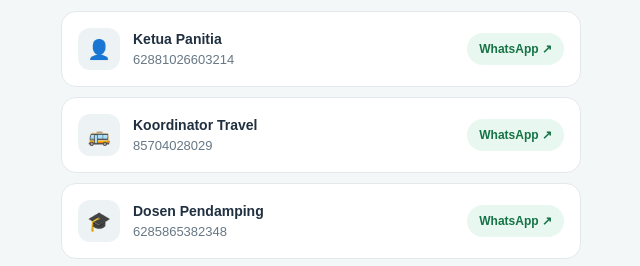
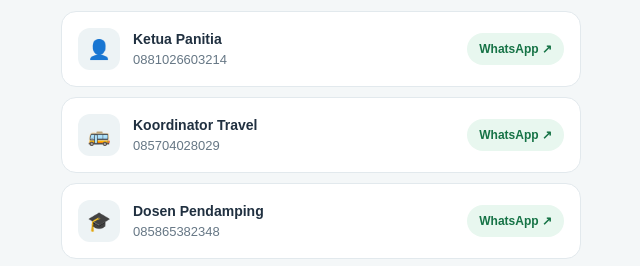
Before and after one commit to megawantyputri/kontak-darurat-pls-unesa, a plain HTML site: page index.html in a window 1280 px wide. Shown: the part 257-523 px from the top of the page, 319-959 px from the left. Drawn offline with Linux system fonts and the light colour scheme.

Commit message:
Update index.html

```diff
--- a/index.html
+++ b/index.html
@@ -54,7 +54,7 @@
     <div class="avatar" aria-hidden="true">👤</div>
     <div class="details">
       <p class="role">Ketua Panitia</p>
-      <p class="number">62881026603214</p>
+      <p class="number">0881026603214</p>
     </div>
     <a class="wa" href="https://wa.me/62881026603214" target="_blank" rel="noopener">WhatsApp ↗</a>
   </section>
@@ -63,7 +63,7 @@
     <div class="avatar" aria-hidden="true">🚌</div>
     <div class="details">
       <p class="role">Koordinator Travel</p>
-      <p class="number">85704028029</p>
+      <p class="number">085704028029</p>
     </div>
     <a class="wa" href="https://wa.me/6285704028029" target="_blank" rel="noopener">WhatsApp ↗</a>
   </section>
@@ -72,7 +72,7 @@
     <div class="avatar" aria-hidden="true">🎓</div>
     <div class="details">
       <p class="role">Dosen Pendamping</p>
-      <p class="number">6285865382348</p>
+      <p class="number">085865382348</p>
     </div>
     <a class="wa" href="https://wa.me/6285865382348" target="_blank" rel="noopener">WhatsApp ↗</a>
   </section>
```
